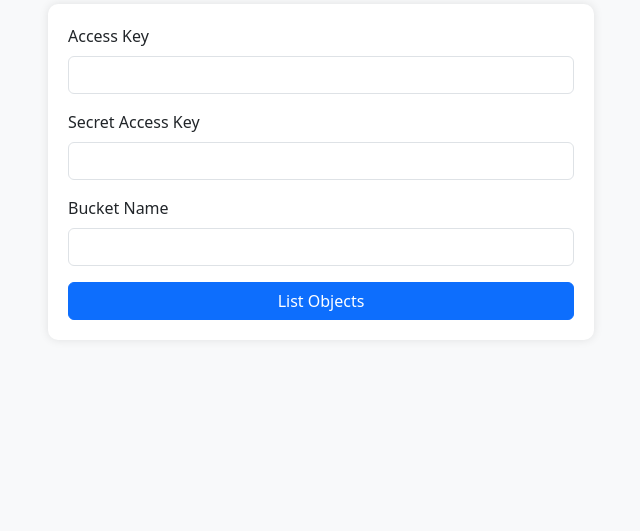
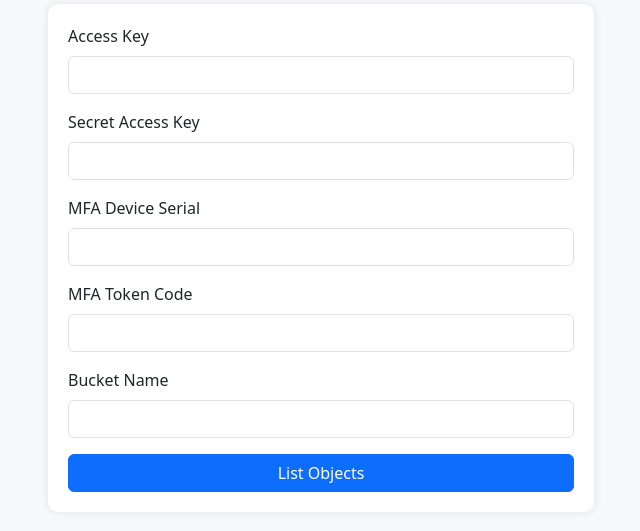
Before and after one commit to RohanRusta21/cloudrail-s3-log-viewer, a Flask app: page / in a window 1280 px wide. Shown: the part 161-692 px from the top of the page, without its empty margins (319-959 px from the left). Run offline with Flask 3, Linux system fonts and the light colour scheme; some libraries are stand-ins or nearby versions.

Commit message:
prod level done

```diff
--- a/app.py
+++ b/app.py
@@ -12,12 +12,33 @@ def list_objects():
     access_key = request.form['access_key']
     secret_access_key = request.form['secret_access_key']
     bucket_name = request.form['bucket_name']
+    mfa_device_serial = request.form.get('mfa_device_serial')  # Get MFA device serial number
+    mfa_token_code = request.form.get('mfa_token_code')  # Get MFA token code
 
     # Authenticate with AWS
     session = boto3.Session(
         aws_access_key_id=access_key,
-        aws_secret_access_key=secret_access_key
+        aws_secret_access_key=secret_access_key,
+        aws_session_token=None,  # Ensure session token is initially None
     )
+
+    if mfa_device_serial and mfa_token_code:
+        # Assume role with MFA
+        sts_client = session.client('sts')
+        try:
+            response = sts_client.get_session_token(
+                DurationSeconds=3600,  # Adjust the duration as needed
+                SerialNumber=mfa_device_serial,
+                TokenCode=mfa_token_code
+            )
+            session = boto3.Session(
+                aws_access_key_id=response['Credentials']['AccessKeyId'],
+                aws_secret_access_key=response['Credentials']['SecretAccessKey'],
+                aws_session_token=response['Credentials']['SessionToken']
+            )
+        except Exception as e:
+            return f"Error authenticating with MFA: {str(e)}"
+
     s3_client = session.client('s3')
 
     # List objects in S3 bucket
--- a/templates/index.html
+++ b/templates/index.html
@@ -23,6 +23,14 @@
                         <input type="text" id="secret_access_key" name="secret_access_key" class="form-control">
                     </div>
                     <div class="mb-3">
+                        <label for="mfa_device_serial" class="form-label">MFA Device Serial</label>
+                        <input type="text" id="mfa_device_serial" name="mfa_device_serial" class="form-control">
+                    </div>
+                    <div class="mb-3">
+                        <label for="mfa_token_code" class="form-label">MFA Token Code</label>
+                        <input type="text" id="mfa_token_code" name="mfa_token_code" class="form-control">
+                    </div>
+                    <div class="mb-3">
                         <label for="bucket_name" class="form-label">Bucket Name</label>
                         <input type="text" id="bucket_name" name="bucket_name" class="form-control">
                     </div>
```
